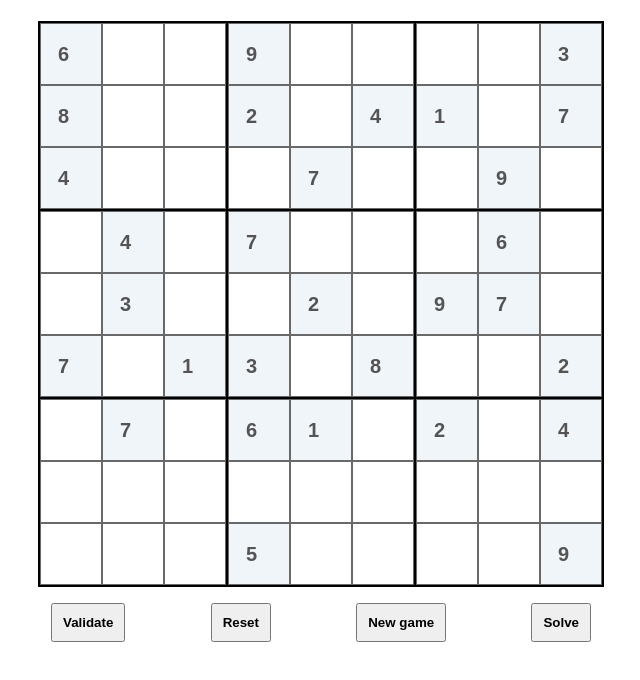
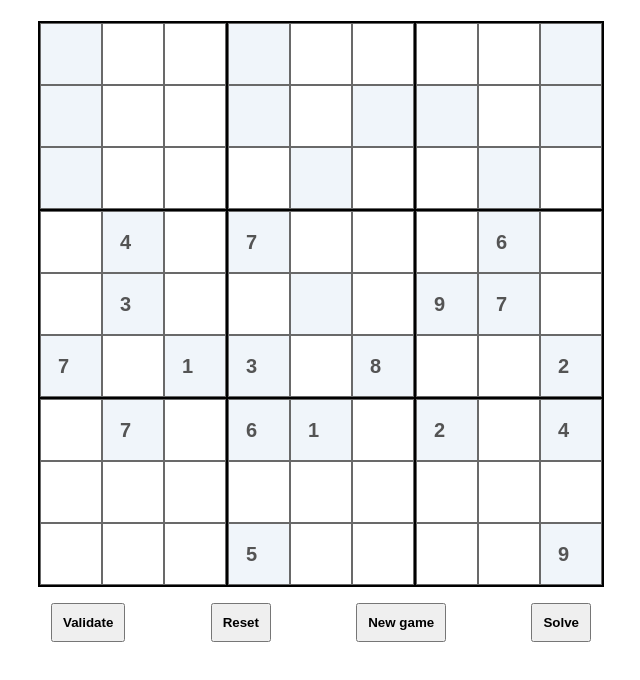
Before and after one commit to moncanem/Sudoku, a plain HTML site: page index.html in a window 1280 px wide. Both pictures are taken after a click on the button "New game". Shown: the part 106-786 px from the top of the page, without its empty margins (319-959 px from the left). Drawn offline with Linux system fonts and the light colour scheme.

Commit message:
created newGame function

```diff
--- a/index.html
+++ b/index.html
@@ -277,7 +277,7 @@
     <section>
         <button id="checkVal">Validate</button>
         <button id="resetBtn">Reset</button>
-        <button id="newGame">New game</button>
+        <button id="newGame" onclick="newGame(newData)">New game</button>
         <button id="solution" onclick="solveSudoku(solution)">Solve</button>
     </section>
 </body>
@@ -288,6 +288,18 @@
         [4, "", "", "", 7, "", "", 9, ""],
         ["", 4, "", 7, "", "", "", 6, ""],
         ["", 3, "", "", 2, "", 9, 7, ""],
+        [7, "", 1, 3, "", 8, "", "", 2],
+        ["", 7, "", 6, 1, "", 2, "", 4],
+        ["", "", "", "", "", "", "", "", ""],
+        ["", "", "", 5, "", "", "", "", 9]
+    ];
+
+    let newData = [
+        ["", "", "", "", "", "", "", "", ""],
+        ["", "", "", "", "", "", "", "", ""],
+        ["", "", "", "", "", "", "", "", ""],
+        ["", 4, "", 7, "", "", "", 6, ""],
+        ["", 3, "", "", "", "", 9, 7, ""],
         [7, "", 1, 3, "", 8, "", "", 2],
         ["", 7, "", 6, 1, "", 2, "", 4],
         ["", "", "", "", "", "", "", "", ""],
@@ -337,6 +349,25 @@
             }
         }
     }
+
+    let newGame = (game) => {
+        for (let i = 0; i < table.rows.length; i++) {
+            // Create a row element
+            let row = table.rows[i];
+            //   console.log(row);
+            for (let j = 0; j < row.cells.length; j++) {
+                let cell = row.cells[j];
+                let input = cell.children;
+                input[0].value = game[i][j];
+                // console.log(input[0]);
+                if (game[i][j] != "") {
+                    input[0].disabled = true;
+                }
+            }
+        }
+        newData = game;
+    }
+
 
     let solveSudoku = (solve) => {
         for (let i = 0; i < table.rows.length; i++) {
```
